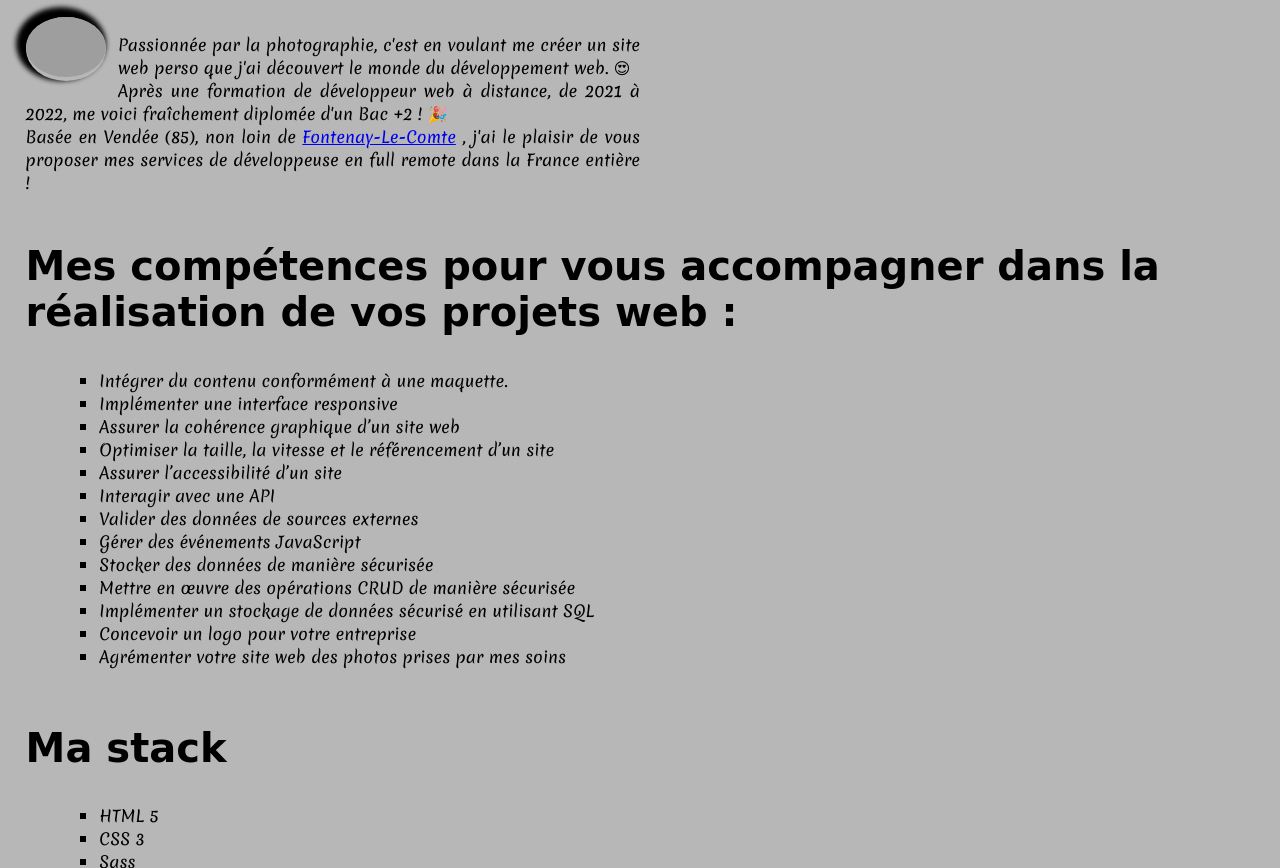
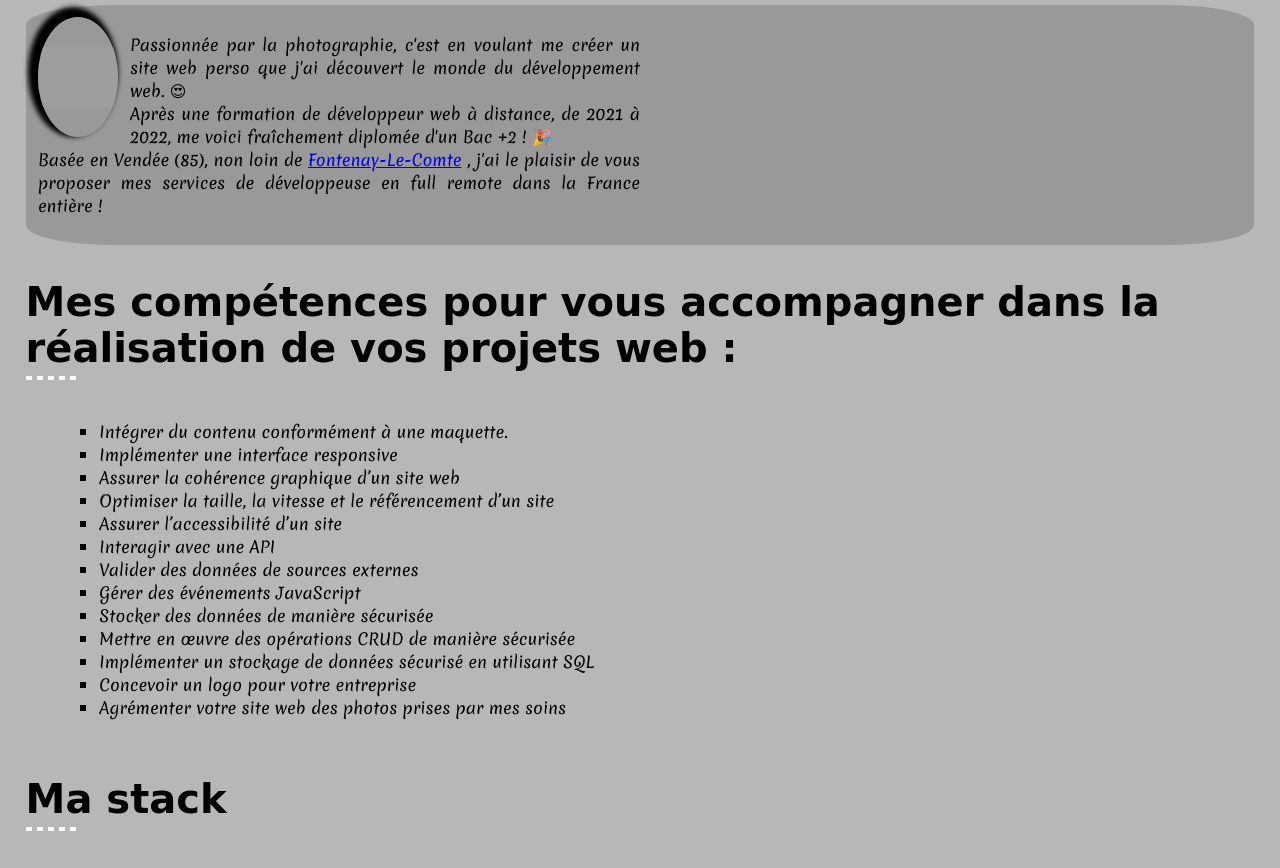
Before and after one commit to Ninon85/portfolio, a website: page front/index.html in a window 1280 px wide. Shown: the part 487-1355 px from the top of the page. Drawn offline with Linux system fonts and the light colour scheme; grey boxes are pictures that could not be loaded; a web font is replaced by a local one.

Commit message:
correct css

```diff
--- a/front/index.html
+++ b/front/index.html
@@ -68,6 +68,7 @@
                 personnalisables sur demande</p>
             <section class="presentation__whoAmI">
                 <h2>Qui suis-je ?</h2>
+                <div class="underline-title"></div>
                 <div class="presentation__whoAmI__container">
                     <div class="presentation__whoAmI__pic-container">
                         <img src="./images/photos/photo-identité.jpg" alt="Photo de la développeuse web">
@@ -88,6 +89,7 @@
             </section>
             <section class="presentation__services">
                 <h2>Mes compétences pour vous accompagner dans la réalisation de vos projets web : </h2>
+                <div class="underline-title"></div>
                 <ul class="presentation__services__list">
                     <li>Intégrer du contenu conformément à une maquette.</li>
                     <li>Implémenter une interface <strong>responsive</strong></li>
@@ -107,6 +109,7 @@
             </section>
             <section class="presentation__stack">
                 <h2>Ma stack</h2>
+                <div class="underline-title"></div>
                 <ul class="presentation__stack__list">
                     <li>HTML 5 </li>
                     <li>CSS 3</li>
--- a/front/sass/pages/_accueil.scss
+++ b/front/sass/pages/_accueil.scss
@@ -6,6 +6,9 @@
 }
 
 .presentation__whoAmI__container {
+    background: rgba($color: #272727, $alpha: 0.2);
+    border-radius: 90px/20px;
+    padding: 1%;
 
 
     p {
@@ -21,15 +24,17 @@
 
 .presentation__whoAmI__pic-container {
     width: 80px;
+    height: 120px;
     margin-right: 1%;
     float: left;
     border-radius: 100%;
     box-shadow: -5px -5px 5px 5px black;
-    // height: 50px;
+
 
 
     img {
         width: 100%;
+        height: 100%;
         object-fit: contain;
         border-radius: 100%;
     }
@@ -37,8 +42,20 @@
 
 }
 
+.presentation h2 {
+    margin-bottom: 5px;
+}
+
+.underline-title {
+    width: 50px;
+    border: 2px dashed #ffffff;
+    margin-bottom: 40px;
+}
+
 .presentation p {
     animation: fadeinX 2000ms ease-in-out 1 alternate both;
+
+
 }
 
 .presentation__whoAmI {
```
Also changed, not shown: front/sass/style.css, 1 other file.
